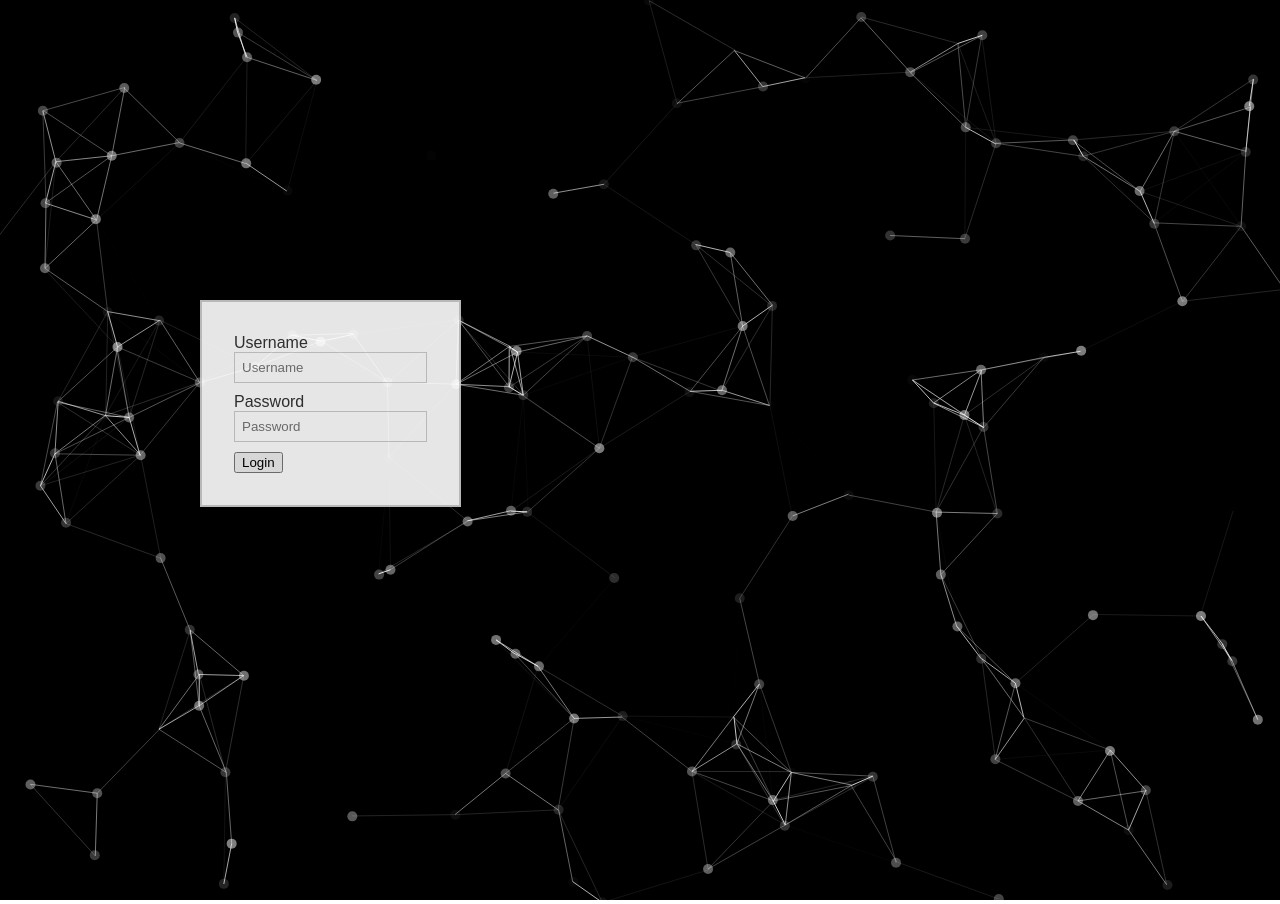
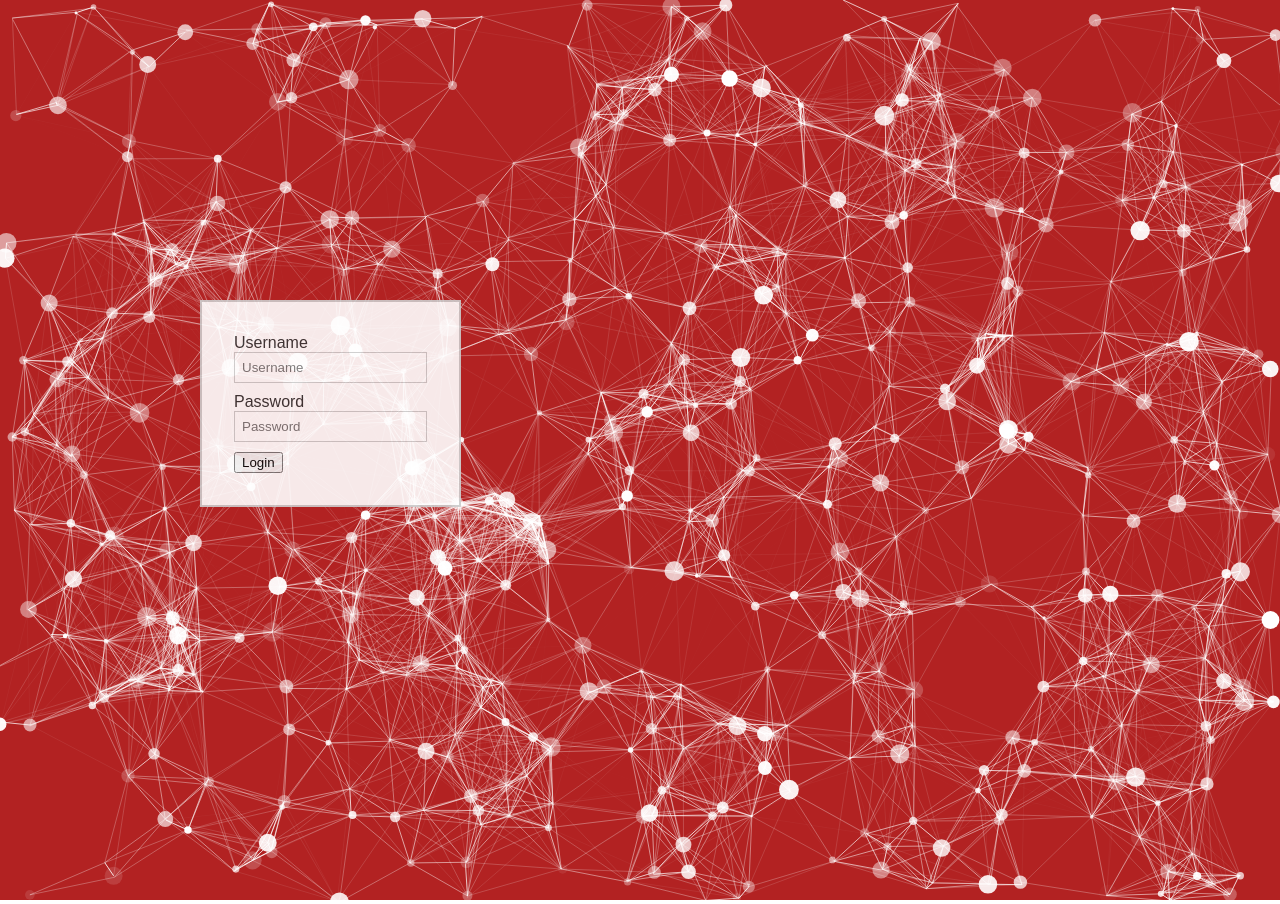
Before and after one commit to salah7eddine/particleslogin, a plain HTML site: page src/index.html in a window 1280 px wide. Drawn offline with nearby package versions, Linux system fonts and the light colour scheme; animation ran at ten frames a second.

Commit message:
some information this page

```diff
--- a/src/particles.json
+++ b/src/particles.json
@@ -1,7 +1,11 @@
 {
   "particles":{
     "number":{
-      "value":100
+      "value":400,
+      "density": {
+        "enable": true,
+        "value_area": 800
+      }
     },
     "color":{
       "value":"#fff"
@@ -13,11 +17,13 @@
         "color":"#ccc"
       },
       "image":{
-        "src":"http://lh3.googleusercontent.com/vbh3ID2N46D1ElfTe1WFtFMbJFSUioWeTlbnztWgFeS7QTq5VztNwKd2RlcHsFfDN3wy=w300"
+        "src":"http://lh3.googleusercontent.com/vbh3ID2N46D1ElfTe1WFtFMbJFSUioWeTlbnztWgFeS7QTq5VztNwKd2RlcHsFfDN3wy=w300",
+        "width":100,
+        "height":100
       }
     },
     "opacity":{
-      "value":0.5,
+      "value":1,
       "random":true,
       "anim":{
         "enable":false,
@@ -25,8 +31,8 @@
       }
     },
     "size":{
-      "value":5,
-      "random":false,
+      "value":10,
+      "random":true,
       "anim":{
         "enable":false,
         "speed":30
@@ -40,7 +46,7 @@
     },
     "move":{
       "enable":true,
-      "speed":4,
+      "speed":10,
       "direction":"none",
       "straight":false
     }
--- a/src/style.css
+++ b/src/style.css
@@ -4,7 +4,7 @@ body{
 	color:#333;
 }
 #particles-js{
-	background: black;
+	background: firebrick;
 	height: 900px;
 }
 
```
